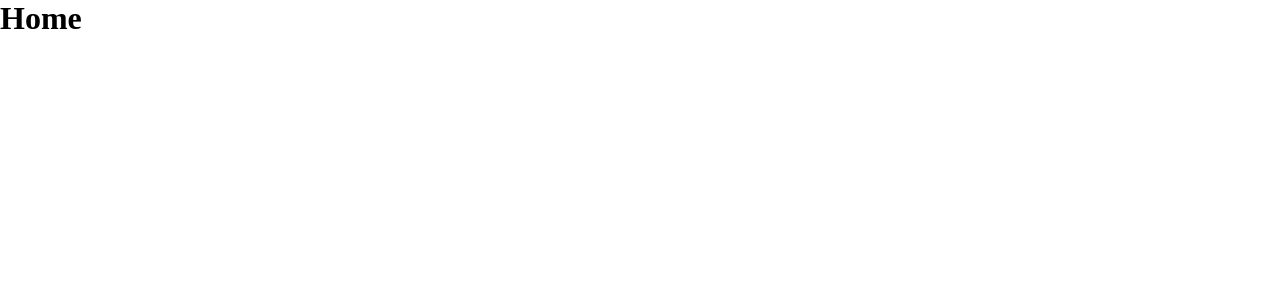
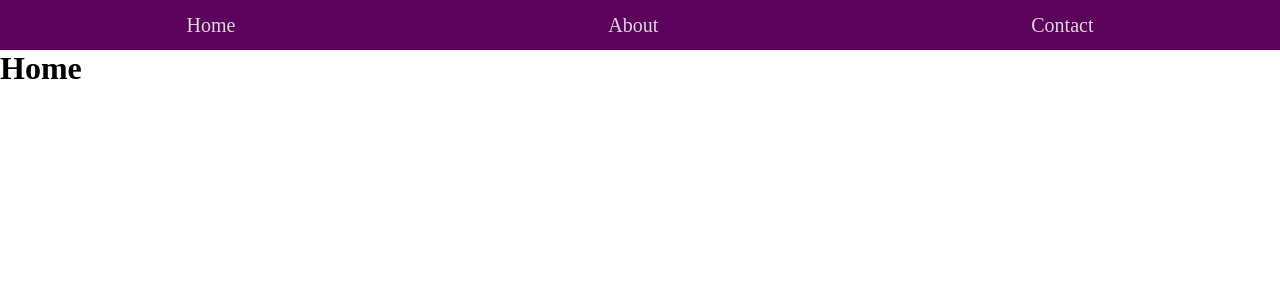
Before and after one commit to tstreets/week-8-app-state-management, a Next.js app: page / in a window 1280 px wide. Shown: the top 300 px of the page. Built offline with nearby package versions, Linux system fonts and the light colour scheme.

Commit message:
Added nav

```diff
--- a/src/app/layout.js
+++ b/src/app/layout.js
@@ -1,4 +1,5 @@
 import "./globals.css";
+import Nav from "@/components/Nav";
 
 export const metadata = {
   title: "Week 8",
@@ -8,7 +9,10 @@ export const metadata = {
 export default function RootLayout({ children }) {
   return (
     <html lang="en">
-      <body>{children}</body>
+      <body>
+        <Nav />
+        {children}
+      </body>
     </html>
   );
 }
--- /dev/null
+++ b/src/components/Nav/index.js
@@ -0,0 +1,19 @@
+import navStyles from "./nav.module.css";
+
+export default function Nav() {
+  return (
+    <nav className={navStyles.mainNav}>
+      <ul>
+        <li>
+          <a href="/">Home</a>
+        </li>
+        <li>
+          <a href="/">About</a>
+        </li>
+        <li>
+          <a href="/">Contact</a>
+        </li>
+      </ul>
+    </nav>
+  );
+}
--- /dev/null
+++ b/src/components/Nav/nav.module.css
@@ -0,0 +1,23 @@
+.mainNav {
+  height: 50px;
+  background-color: #5c025c;
+}
+
+.mainNav ul {
+  height: 100%;
+  width: 100%;
+
+  display: flex;
+  justify-content: space-around;
+  align-items: center;
+}
+
+.mainNav ul li {
+  list-style: none;
+}
+
+.mainNav ul li a {
+  text-decoration: none;
+  font-size: 20px;
+  color: #dcdada;
+}
```
